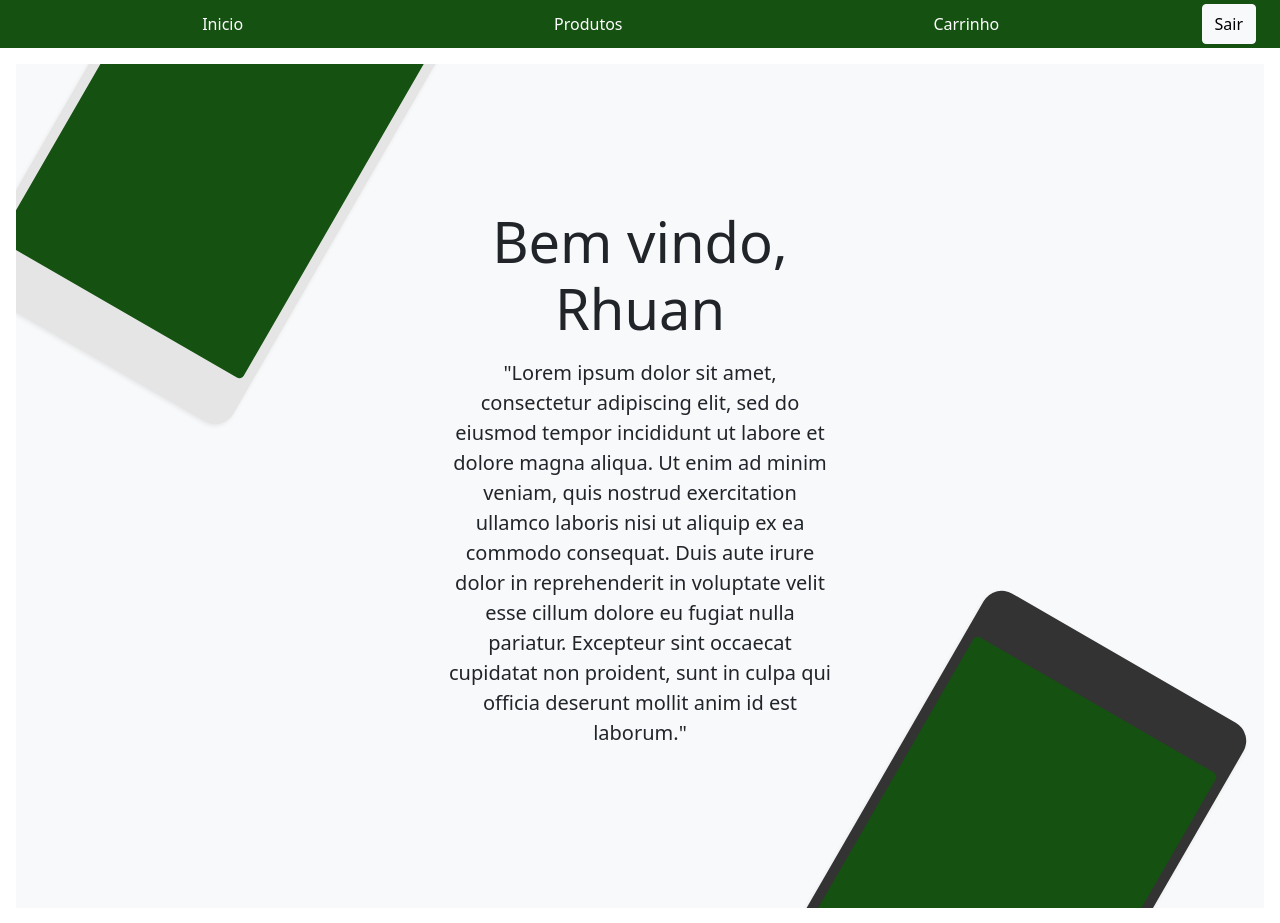
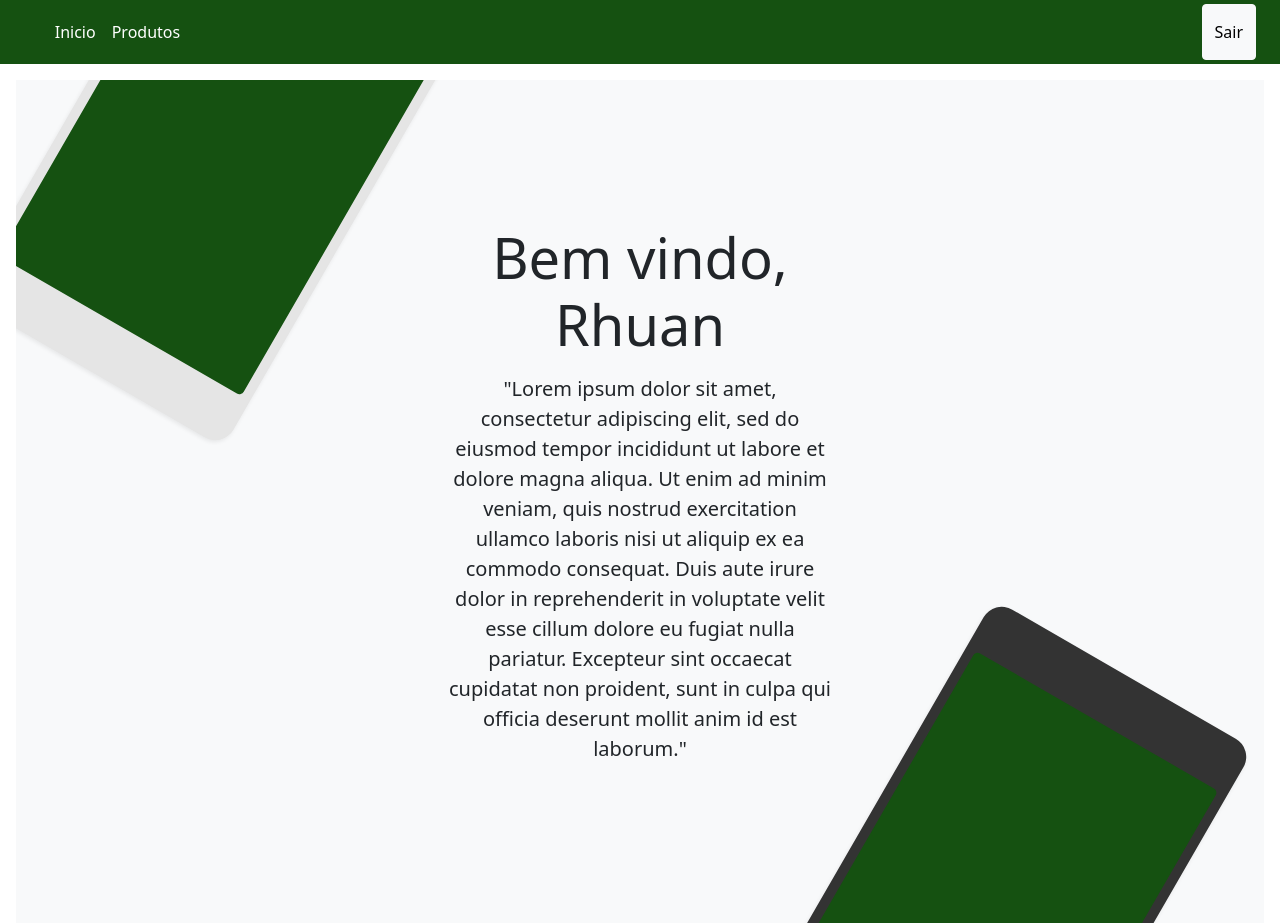
Before and after one commit to RhuanFSTK/crudFarma, a PHP site: page /home.php in a window 1280 px wide. Shown: the top 923 px of the page. Run offline with PHP 8.4, Linux system fonts and the light colour scheme; a user stored in the database is signed in.

Commit message:
CRUD - Ajuste FrontEnd

```diff
--- a/estrutura.php
+++ b/estrutura.php
@@ -23,7 +23,7 @@
     <li>Conexão banco de dados</li>
     <li>Cadastrar / Login / retornar a login </li>
     <li>Home (Produtos a venda e anuncios como exemplo)</li>
-    <!-- <li>Lista de Produtos</li> --> <!-- CREATE pronto / READ pronto /  -->
+    <li>Lista de Produtos</li>
     <!-- <li>Carrinho</li> -->
     <!-- <li>Simulação de pagamento em pix (download do comprovante)</li> -->
     <!-- <li>Simulação de pagamento em Boleto (download do comprovante)</li> -->
--- a/public/cadastrar.php
+++ b/public/cadastrar.php
@@ -10,6 +10,7 @@ require "../vendor/autoload.php"
   <meta name="viewport" content="width=device-width, initial-scale=1.0">
   <title>Cadastro</title>
   <link rel="stylesheet" href="./assets/css/cadastrar.css">
+  <link href="https://cdn.jsdelivr.net/npm/bootstrap@5.3.0-alpha2/dist/css/bootstrap.min.css" rel="stylesheet" integrity="sha384-aFq/bzH65dt+w6FI2ooMVUpc+21e0SRygnTpmBvdBgSdnuTN7QbdgL+OapgHtvPp" crossorigin="anonymous">
 </head>
 <body>
   <div class="body-content">
@@ -23,7 +24,7 @@ require "../vendor/autoload.php"
         <input type="submit" value="Cadastrar" name="submit" class="btn btn-block btn-primary" />
       </form>
       <div class="col-md-12 d-flex flex-row-reverse">
-        <button type="button" class="btn btn-danger"><a href="index.php">Fazer login</a></button>
+        <button type="button" class="btn btn-danger"><a class="button text-decoration-none text-light" href="index.php">Fazer login</a></button>
       </div>
     </div>
   </div>
--- a/public/home.php
+++ b/public/home.php
@@ -21,10 +21,9 @@ require "./protect.php";
 </head>
 <body>
   <nav class="site-header sticky-top py-1 d-flex">
-    <div class="container d-flex flex-column flex-md-row justify-content-around">
-      <a class="py-2 d-none d-md-inline-block text-decoration-none" href="home.php">Inicio</a>
-      <a class="py-2 d-none d-md-inline-block text-decoration-none" href="produtos.php">Produtos</a>
-      <a class="py-2 d-none d-md-inline-block text-decoration-none" href="carrinho.php">Carrinho</a>
+    <div class="container d-flex flex-column flex-md-row justify-content-start">
+      <a class="py-2 d-none d-md-inline-block text-decoration-none m-2" href="home.php">Inicio</a>
+      <a class="py-2 d-none d-md-inline-block text-decoration-none m-2" href="produtos.php">Produtos</a>
     </div>
     <button type="button" class="btn btn-light mr-4 "><a href="logout.php" style="color:#000; text-decoration: none;">Sair</a></button>
   </nav>
--- a/public/index.php
+++ b/public/index.php
@@ -14,7 +14,7 @@
 <body class="text-center">
     <div class="form-signin bg-light">
         <form action="validacaoLogin" method="post">
-            <img class="mb-4" src="https://yt3.googleusercontent.com/O7o_mLezXaahpOJc75cfiuYRZ7y7eM6vrA2DbMDEgWuW5-sXX1Wj4K6ikfuE3-8aDNEwdw2lnw=s900-c-k-c0x00ffffff-no-rj" alt="" width="72">
+            <img class="mb-4" src="" alt="Logo" width="72">
             <h1 class="h3 mb-3 fw-normal">Acesse sua conta</h1>
             <div class="form-floating">
                 <input type="text" class="form-control" name="usuario" placeholder="name@example.com">
```
Also changed, not shown: public/editar.php (+3 -4 lines), public/produtos.php (+5 -6 lines), public/assets/css/cadastrar.css.
